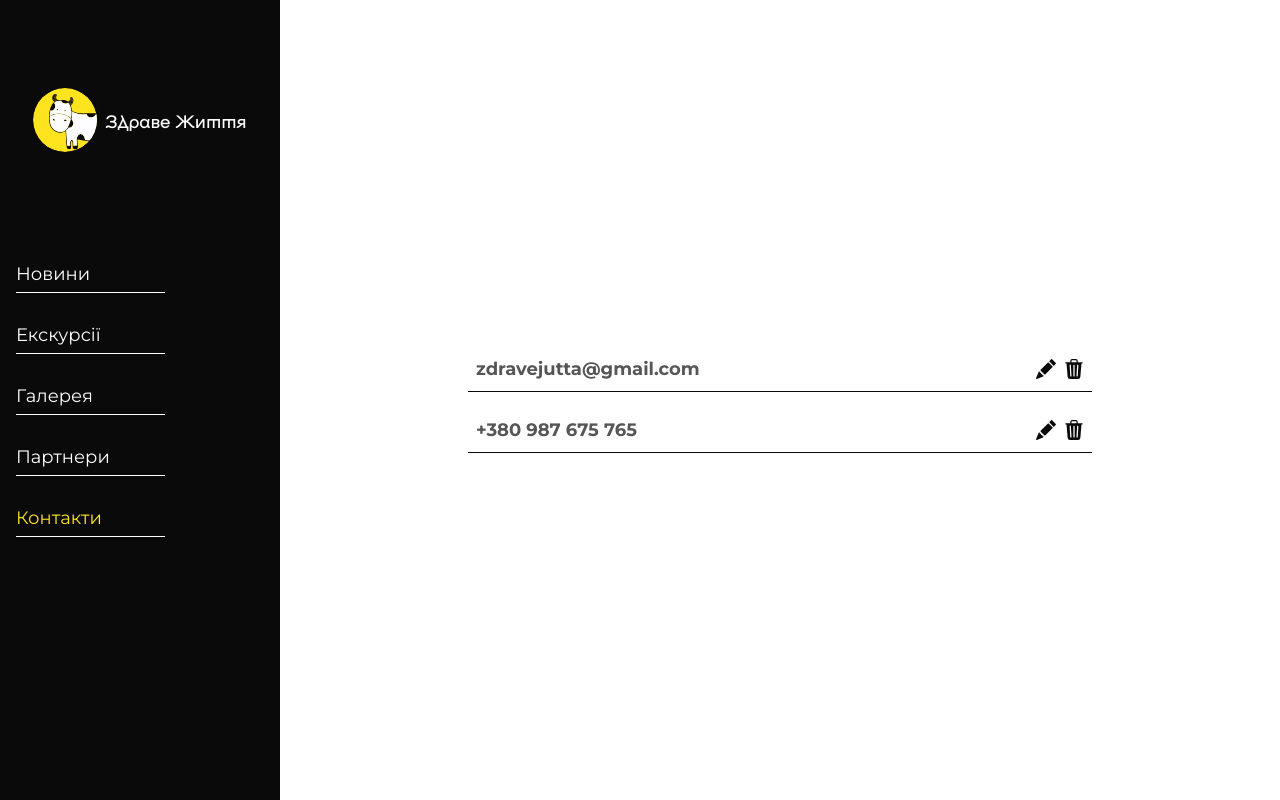
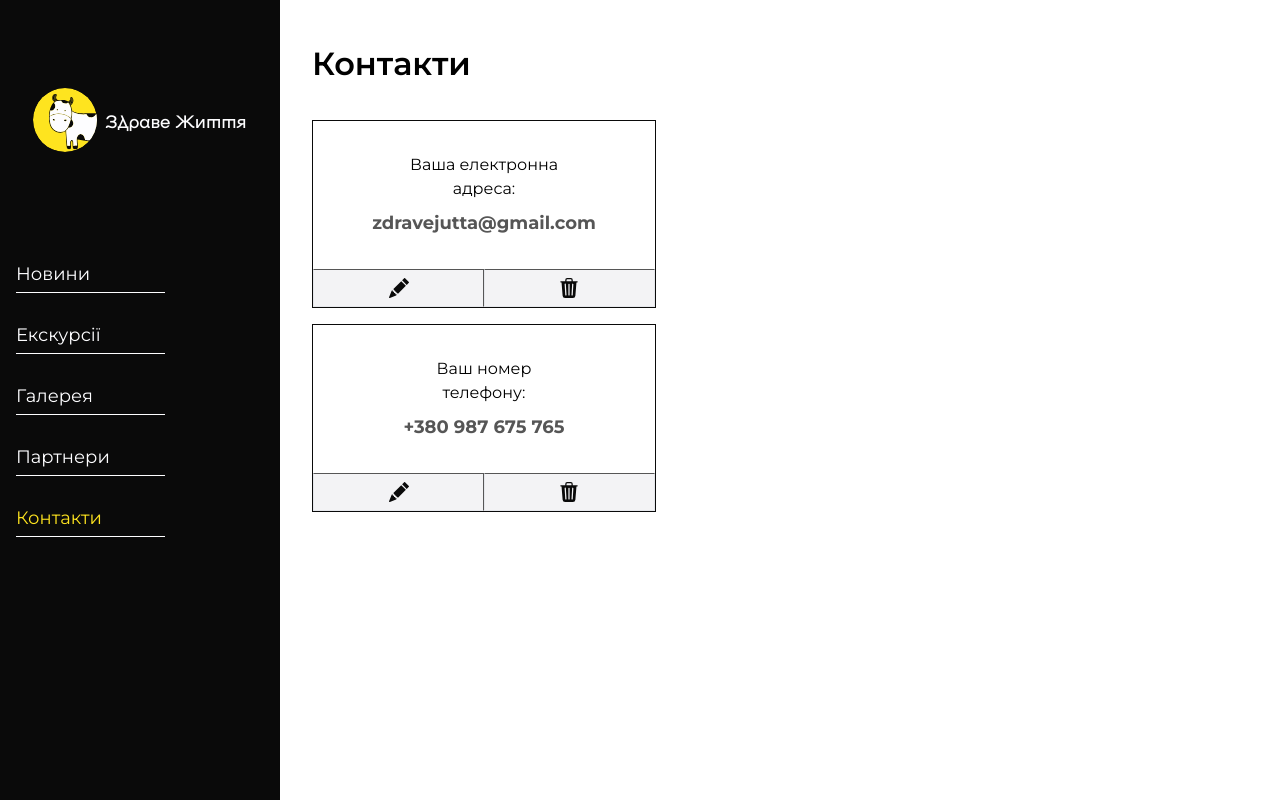
Before and after one commit to baza-trainee/cows-shelter-frontend, a React (Vite) app: page /admin/contacts in a window 1280 px wide. Built offline with nearby package versions, Linux system fonts and the light colour scheme.

Commit message:
fix: Fix mobile version

```diff
--- a/src/components/Contacts/Contacts.tsx
+++ b/src/components/Contacts/Contacts.tsx
@@ -32,7 +32,7 @@ const Contacts = () => {
         className={`relative h-[240px] w-full bg-[url('/img_cow_contacts.webp')] bg-cover bg-center bg-no-repeat sm:bg-fixed md:h-[240px] lg:h-[460px]`}
       />
       <div
-        className="flex sm:flex-col-reverse sm:px-5 sm:py-6 md:flex-row md:gap-6 md:p-12 lg:px-56 lg:py-20"
+        className="flex xs:flex-col-reverse xs:px-5 xs:py-6 md:flex-row md:gap-6 md:p-12 lg:px-56 lg:py-20"
         id="contacts"
         ref={ref}
       >
@@ -40,7 +40,7 @@ const Contacts = () => {
           <h3 className="mb-5 text-2xl font-bold">
             {t('contacts:titles.contacts')}
           </h3>
-          <ul className="mb-6 flex flex-col gap-2 text-graphite sm:text-sm md:text-base lg:text-[17px]">
+          <ul className="mb-6 flex flex-col gap-2 text-graphite xs:text-sm md:text-base lg:text-[17px]">
             <li>
               <a href="mailto:zdravejutta@gmail.com">zdravejutta@gmail.com</a>
             </li>
@@ -48,10 +48,10 @@ const Contacts = () => {
               <a href="tel:+380987675765">+380 987 675 765</a>
             </li>
           </ul>
-          <h4 className="mb-5 font-bold sm:text-lg md:text-xl lg:text-2xl">
+          <h4 className="mb-5 font-bold xs:text-lg md:text-xl lg:text-2xl">
             {t('contacts:titles.working_hours')}
           </h4>
-          <ul className="mb-6 flex flex-col gap-2 text-graphite sm:text-sm md:text-base lg:text-[17px]">
+          <ul className="mb-6 flex flex-col gap-2 text-graphite xs:text-sm md:text-base lg:text-[17px]">
             <li>
               <p>{t('contacts:working_days')}</p>
             </li>
@@ -59,21 +59,21 @@ const Contacts = () => {
               <p>10:00 - 20:00</p>
             </li>
           </ul>
-          <h4 className="mb-5 font-bold sm:text-lg md:text-xl lg:text-2xl">
+          <h4 className="mb-5 font-bold xs:text-lg md:text-xl lg:text-2xl">
             {t('contacts:titles.location')}
           </h4>
-          <p className="mb-2 text-graphite sm:text-sm md:text-base lg:text-[17px]">
+          <p className="mb-2 text-graphite xs:text-sm md:text-base lg:text-[17px]">
             {t('contacts:location_main')}
           </p>
-          <p className="text-graphite sm:text-sm md:text-base lg:text-[17px]">
+          <p className="text-graphite xs:text-sm md:text-base lg:text-[17px]">
             {t('contacts:location_secondary')}
           </p>
         </div>
-        <div className="basis-1/2 sm:mb-3">
-          <h4 className="mb-5 font-bold sm:text-lg md:text-xl lg:text-2xl">
+        <div className="basis-1/2 xs:mb-3">
+          <h4 className="mb-5 font-bold xs:text-lg md:text-xl lg:text-2xl">
             {t('contacts:titles.payment')}
           </h4>
-          <ul className="text-graphite sm:text-sm md:text-base lg:text-[17px]">
+          <ul className="text-graphite xs:text-sm md:text-base lg:text-[17px]">
             <li className="mb-3 flex gap-4 border-b border-disabled py-2">
               <img src={icon_privat} alt="privat bank" />
               <p>{t('donate:pay_systems.one')}: 4149 6293 8909 9391</p>
--- a/src/pages/admin/contacts/edit.tsx
+++ b/src/pages/admin/contacts/edit.tsx
@@ -26,14 +26,33 @@ const Edit = ({ setIsModalOpen, data }: EditContactsProps) => {
   return (
     <div className="left-1/6 fixed top-0 z-20 h-full w-5/6 bg-[rgba(0,0,0,0.6)]">
       <div className="absolute left-[50%] top-[50%] z-[9999] flex h-[60vh] w-[50vw] -translate-x-[50%] -translate-y-[50%] items-center justify-center gap-4 bg-white px-4 py-8 text-black">
-        <form className="flex flex-1 flex-col gap-4 p-4">
+        <form className="flex flex-1 flex-col gap-4 p-4 text-base">
+          <h4 className="text-2xl font-bold">
+            {`Зміна
+            ${
+              currentType === 'email' ? 'електронної пошти' : 'номера телефону'
+            }`}
+          </h4>
+          <p className="text-graphite">
+            {`Ваш ${
+              currentType === 'email' ? 'електронна пошта' : 'номер телефону'
+            }: `}
+            <span className="text-[17px]">{data}</span>
+          </p>
           <label>
-            Оновіть телефон або емейл
+            {`
+            ${
+              currentType === 'email'
+                ? 'Оновлена електронна пошта'
+                : 'Оновлений номер телефону'
+            }:`}
             <input
               type="text"
-              placeholder="edit contact"
-              value={data}
-              className="my-2 w-full rounded-md border-2 border-black p-2"
+              placeholder={`Введіть ${
+                currentType === 'email' ? 'електронну пошту' : 'номер телефону'
+              }`}
+              //value={}
+              className="my-2 w-full border-2 border-black p-2"
               onChange={(e) =>
                 currentType === 'email'
                   ? setEmail(e.target.value)
@@ -41,15 +60,18 @@ const Edit = ({ setIsModalOpen, data }: EditContactsProps) => {
               }
             />
           </label>
+          <p className="text-[17px] text-disabled">{`Змінити ${
+            currentType === 'email' ? 'електронну пошту' : 'номер телефону'
+          }?`}</p>
           <div className="flex gap-4">
-            <button className="mt-4 w-[8rem] rounded-md bg-gray-200 p-2 hover:bg-gray-300">
-              Submit
+            <button className="mt-4 w-[8rem] text-white bg-disabled p-2 hover:bg-gray-300">
+              Змінити
             </button>
             <button
               onClick={() => setIsModalOpen(false)}
-              className="mt-4 w-[8rem] rounded-md bg-red-200 p-2 hover:bg-red-300"
+              className="mt-4 w-[8rem] bg-white p-2 hover:bg-red-300 border"
             >
-              Cancel
+              Скасувати
             </button>
           </div>
         </form>
--- a/src/pages/admin/contacts/index.tsx
+++ b/src/pages/admin/contacts/index.tsx
@@ -13,43 +13,42 @@ const Contacts = () => {
   // const [showConfirm, setShowConfirm] = useState(false);
   const [isModalOpen, setIsModalOpen] = useState(false);
   return (
-    <div className="relative flex min-h-screen flex-col items-center justify-center p-8">
-      <div className="mb-4 flex w-2/3 items-center justify-between border-b border-black p-2">
-        <h2 className="text-center text-lg font-bold text-darkgray">
-          {contacts.email}
-        </h2>
-        <div className="flex gap-2">
+    <div className="relative flex min-h-screen flex-col items-start pt-10">
+      <h3 className="mb-8 ml-8 text-[32px] font-semibold">Контакти</h3>
+      <div className="mb-4 flex max-w-[21.5rem] flex-col items-center justify-between border border-black px-[90px] ml-8 pt-8">
+        <h2 className="pb-2 text-center text-base">Ваша електронна адреса:</h2>
+        <p className="pb-8 text-lg font-bold text-darkgray">{contacts.email}</p>
+        <div className="flex bg-lightgrey">
           <button
             onClick={() => {
               setData(contacts.email), setIsModalOpen(true);
             }}
-            className="text-xl text-black hover:text-accent"
+            className="lightgrey border border-r-darkgray border-t-darkgray px-[4.65rem]  py-2 text-xl text-black hover:text-accent"
           >
             <BsFillPencilFill />
           </button>
           <button
-            className="text-xl text-black hover:text-red-500"
+            className="border border-t-darkgray px-[4.65rem] py-2 text-xl text-black hover:text-red-500"
             // onClick={() => setShowConfirm(true)}
           >
             <BsFillTrash3Fill />
           </button>
         </div>
       </div>
-      <div className="flex w-2/3 items-center justify-between border-b border-black p-2">
-        <h2 className="text-center text-lg font-bold text-darkgray">
-          {contacts.phone}
-        </h2>
-        <div className="flex gap-2">
+      <div className="flex max-w-[21.5rem] flex-col items-center justify-between border border-black px-[90px] ml-8  pt-8">
+        <h2 className="pb-2 text-center text-base">Ваш номер телефону:</h2>
+        <p className="pb-8 text-lg font-bold text-darkgray">{contacts.phone}</p>
+        <div className="flex bg-lightgrey">
           <button
             onClick={() => {
               setData(contacts.phone), setIsModalOpen(true);
             }}
-            className="text-xl text-black hover:text-accent"
+            className="border border-r-darkgray border-t-darkgray  px-[4.65rem] py-2 text-xl text-black hover:text-accent "
           >
             <BsFillPencilFill />
           </button>
           <button
-            className="text-xl text-black hover:text-red-500"
+            className="border border-t-darkgray px-[4.65rem] py-2 text-xl text-black hover:text-red-500"
             // onClick={() => setShowConfirm(true)}
           >
             <BsFillTrash3Fill />
--- a/tailwind.config.js
+++ b/tailwind.config.js
@@ -22,6 +22,7 @@ export default {
       }
     },
     screens: {
+      xs: '320px',
       sm: '480px',
       md: '768px',
       lg: '1280px',
```
